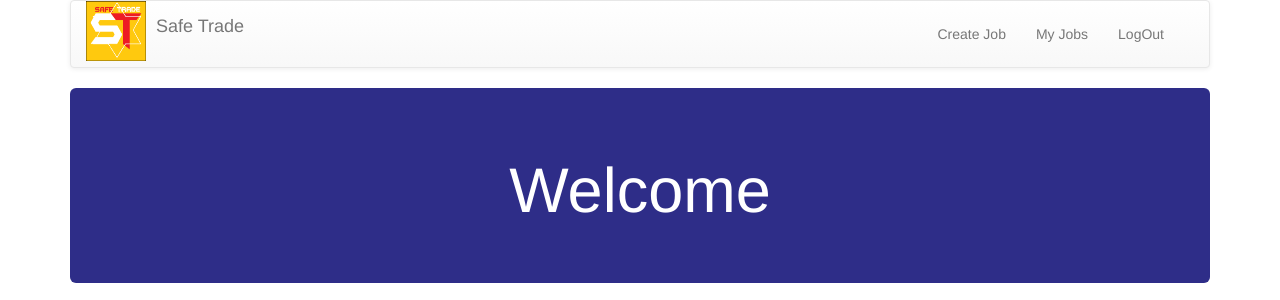
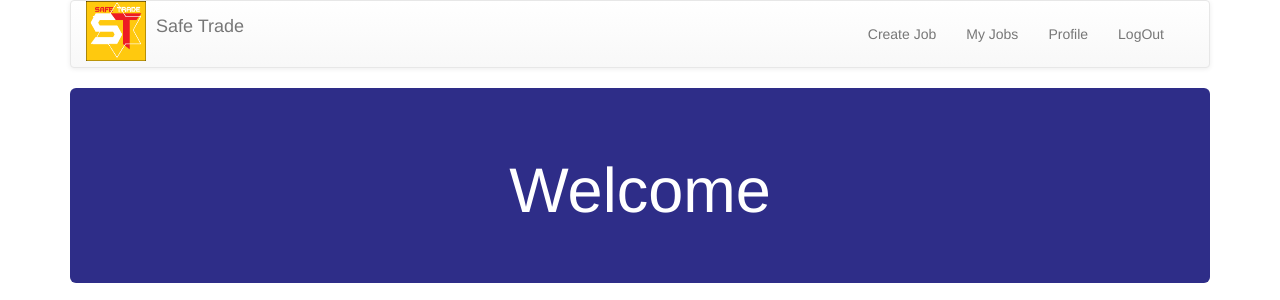
Before and after one commit to gaurav06kumar/safe-trade-php-website-, a PHP site: page /Customer_Dash.php in a window 1280 px wide. Shown: the top 300 px of the page. Run offline with PHP 8.4, Linux system fonts and the light colour scheme; the visitor is signed in with stand-in values (Sample User, id 1); data that the repository does not hold is empty; some libraries are stand-ins or nearby versions.

Commit message:
Update Customer_Dash.php
Added profile.

```diff
--- a/Customer_Dash.php
+++ b/Customer_Dash.php
@@ -72,6 +72,7 @@ $uid = $_SESSION['uid'];
 
                     <li><a href="Create_Job.php">Create Job </a></li>
                     <li><a href="My_Jobs.php">My Jobs </a></li>
+                    <li><a href="Customer_Profile.php">Profile </a></li>
                     <li><a href="Customer_LogOut.php">LogOut </a></li>
 
                 </ul>
```
